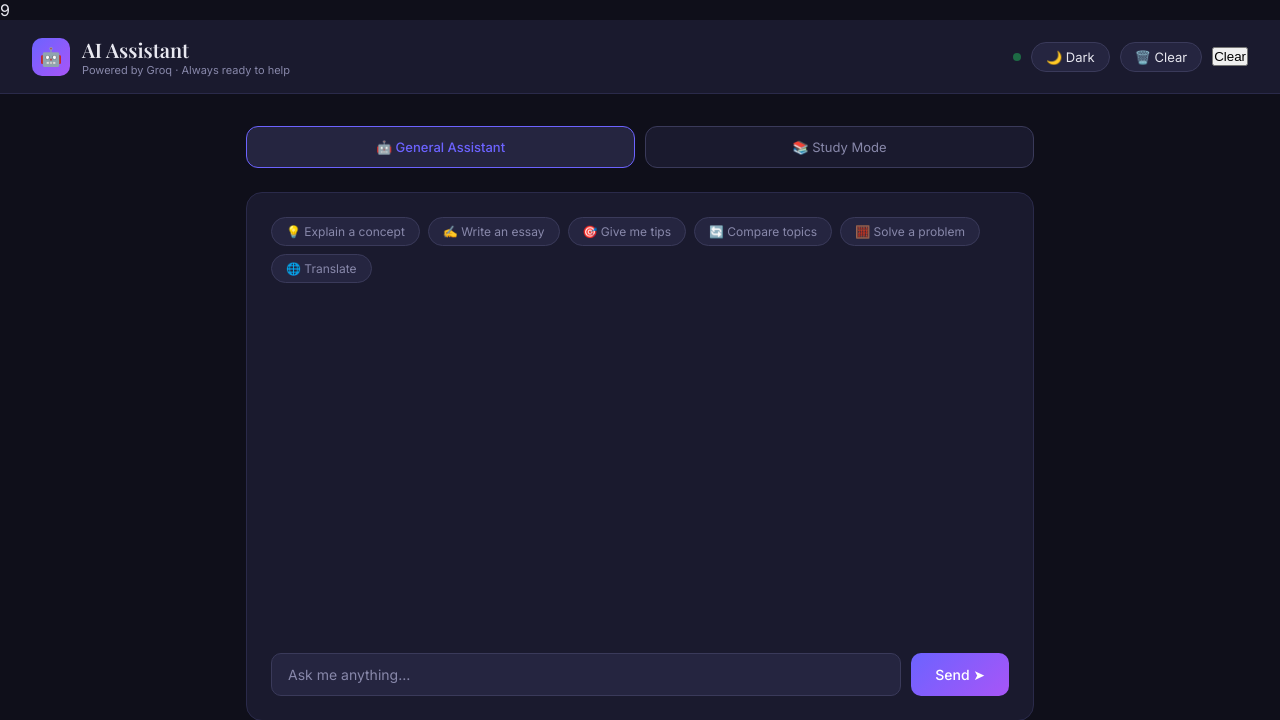
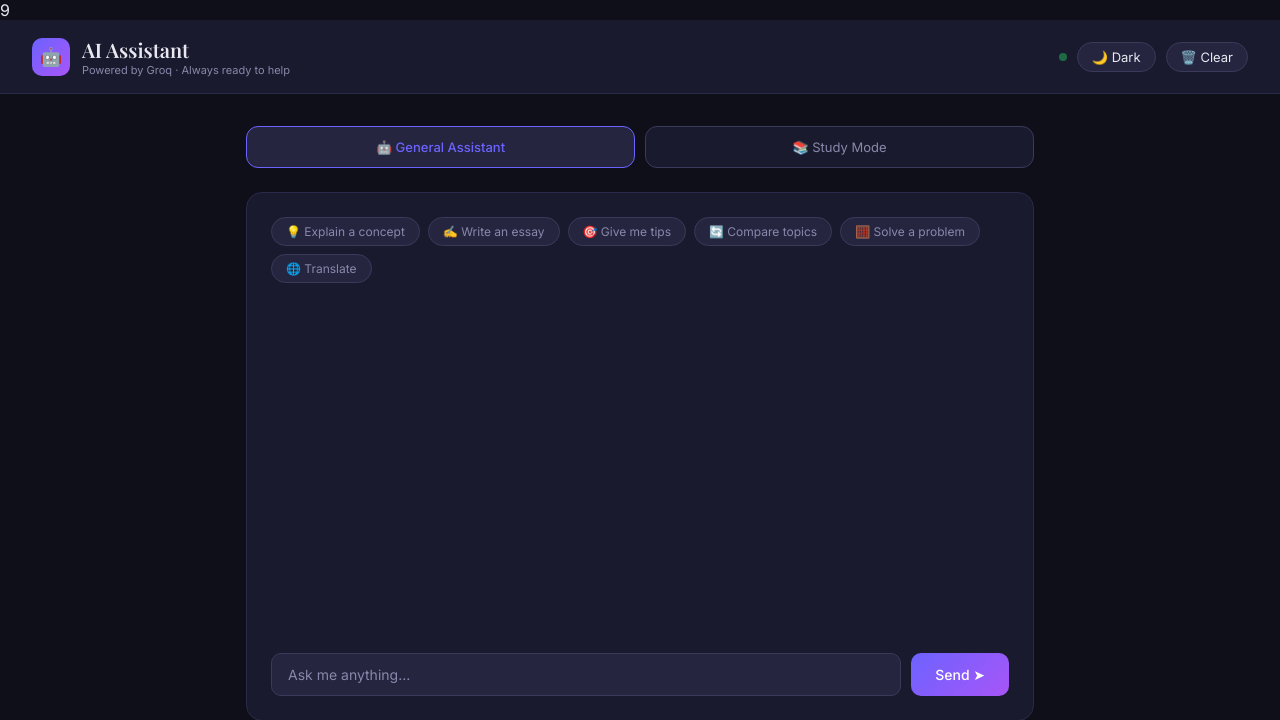
Before and after one commit to bhanna25/study-assistant, a Flask app: page / in a window 1280 px wide. Shown: the top 720 px of the page. Run offline with Flask 3, Linux system fonts and the light colour scheme.

```diff
--- a/templates/index.html
+++ b/templates/index.html
@@ -341,9 +341,7 @@
     <div class="status-dot"></div>
     <button class="theme-toggle" onclick="toggleTheme()" id="themeBtn">🌙 Dark</button>
     <button class="theme-toggle" onclick="clearHistory()">🗑️ Clear</button>
-    <button onclick="clearHistory()" class="your-clear-btn-class">
-    <i class="fas fa-trash"></i> Clear
-    </button>
+
   </div>
 </div>
 
```
